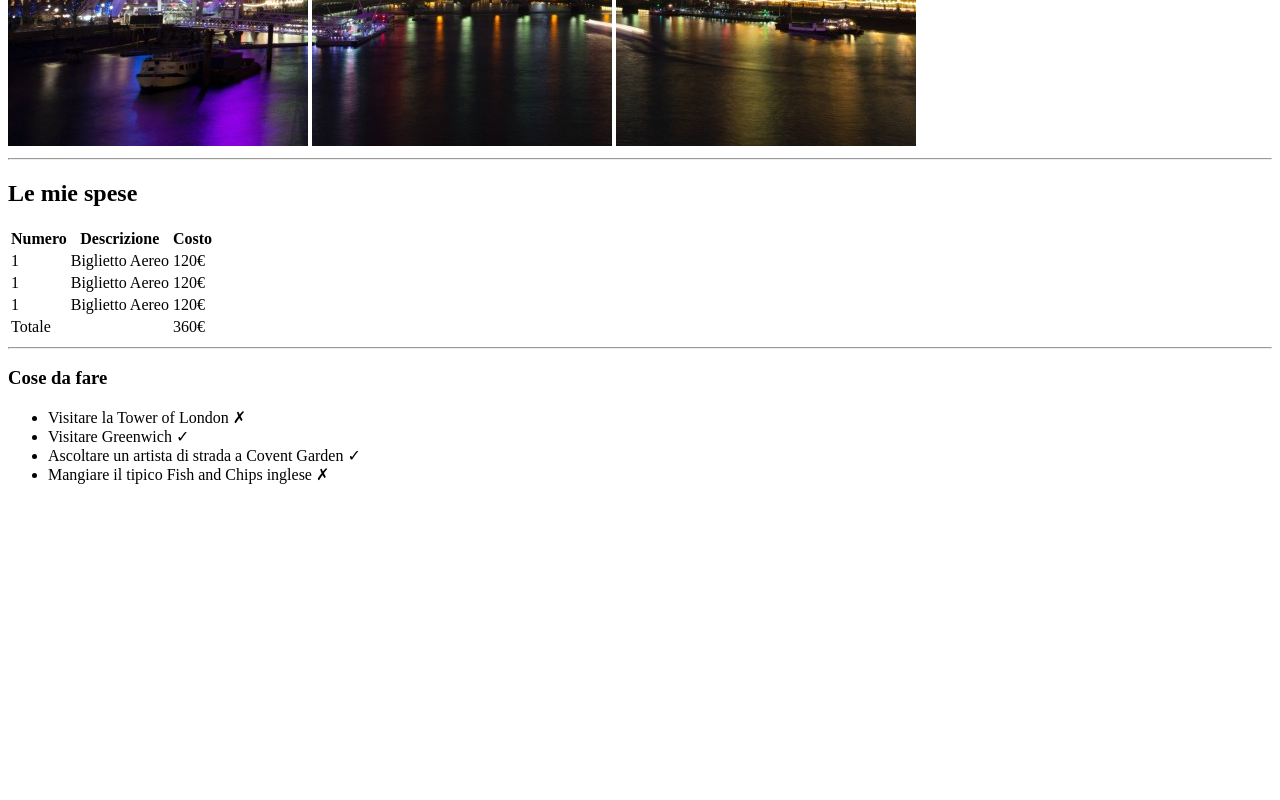
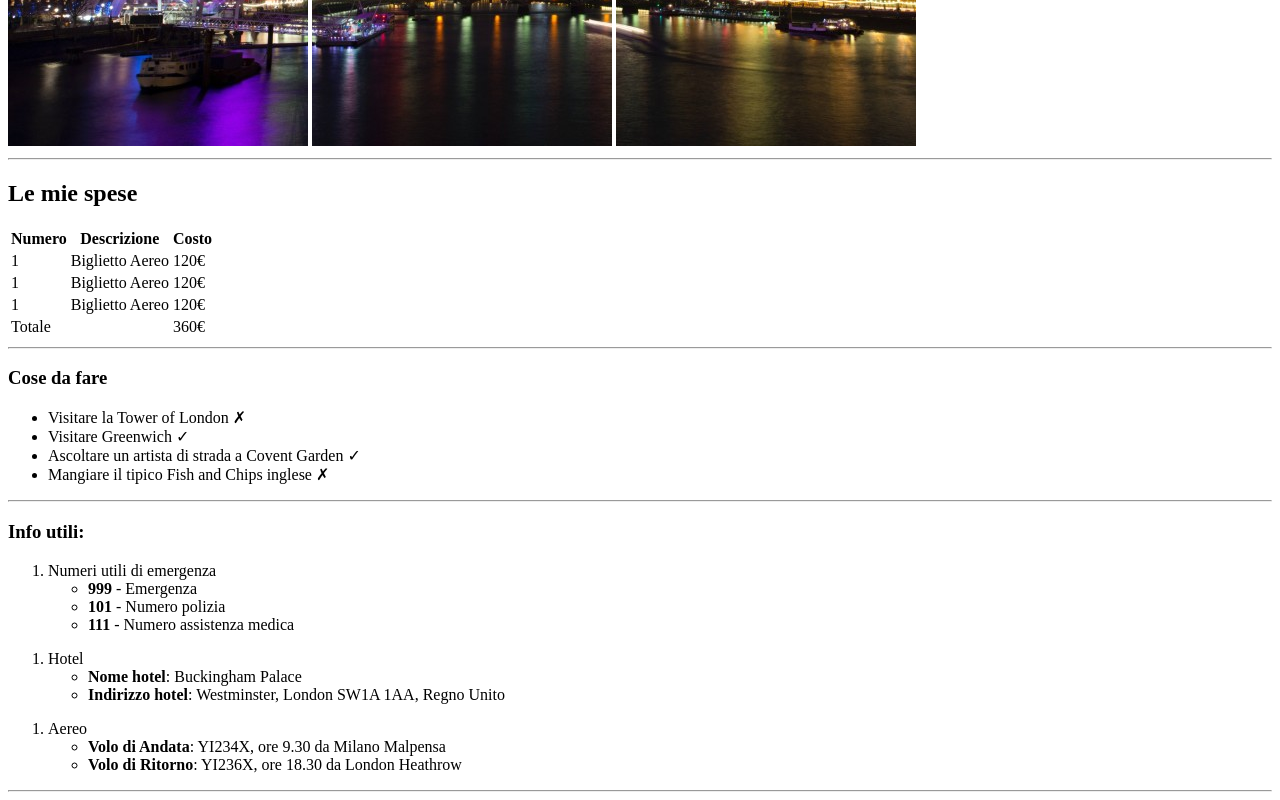
Before and after one commit to lollobianco/html-london-trip, a plain HTML site: page index.html in a window 1280 px wide. Shown: the part 534-1334 px from the top of the page. Before the commit the page ends 1034 px from the top, so only its background shows below. Drawn offline with Linux system fonts and the light colour scheme.

Commit message:
Aggiunta Sezione "Info utili"

```diff
--- a/index.html
+++ b/index.html
@@ -90,6 +90,44 @@
 
    </div>
 
+   <hr>
+
+   <!-- Sezione "Info utili" -->
+
+   <div>
+
+      <h3>Info utili:</h3>
+
+      <ol>
+         <li>Numeri utili di emergenza</li>
+         <ul>
+            <li><strong>999</strong> - Emergenza</li>
+            <li><strong>101</strong> - Numero polizia</li>
+            <li><strong>111</strong> - Numero assistenza medica</li>
+         </ul>
+      </ol>
+
+      <ol>
+         <li>Hotel</li>
+         <ul>
+            <li><strong>Nome hotel</strong>: Buckingham Palace</li>
+            <li><strong>Indirizzo hotel</strong>: Westminster, London SW1A 1AA, Regno Unito</li>
+         </ul>
+      </ol>
+
+      <ol>
+         <li>Aereo</li>
+         <ul>
+            <li><strong>Volo di Andata</strong>: YI234X, ore 9.30 da Milano Malpensa</li>
+            <li><strong>Volo di Ritorno</strong>: YI236X, ore 18.30 da London Heathrow</li>
+         </ul>
+      </ol>
+
+   </div>
+
+   <hr>
+
+
 
 </body>
 </html>
```
